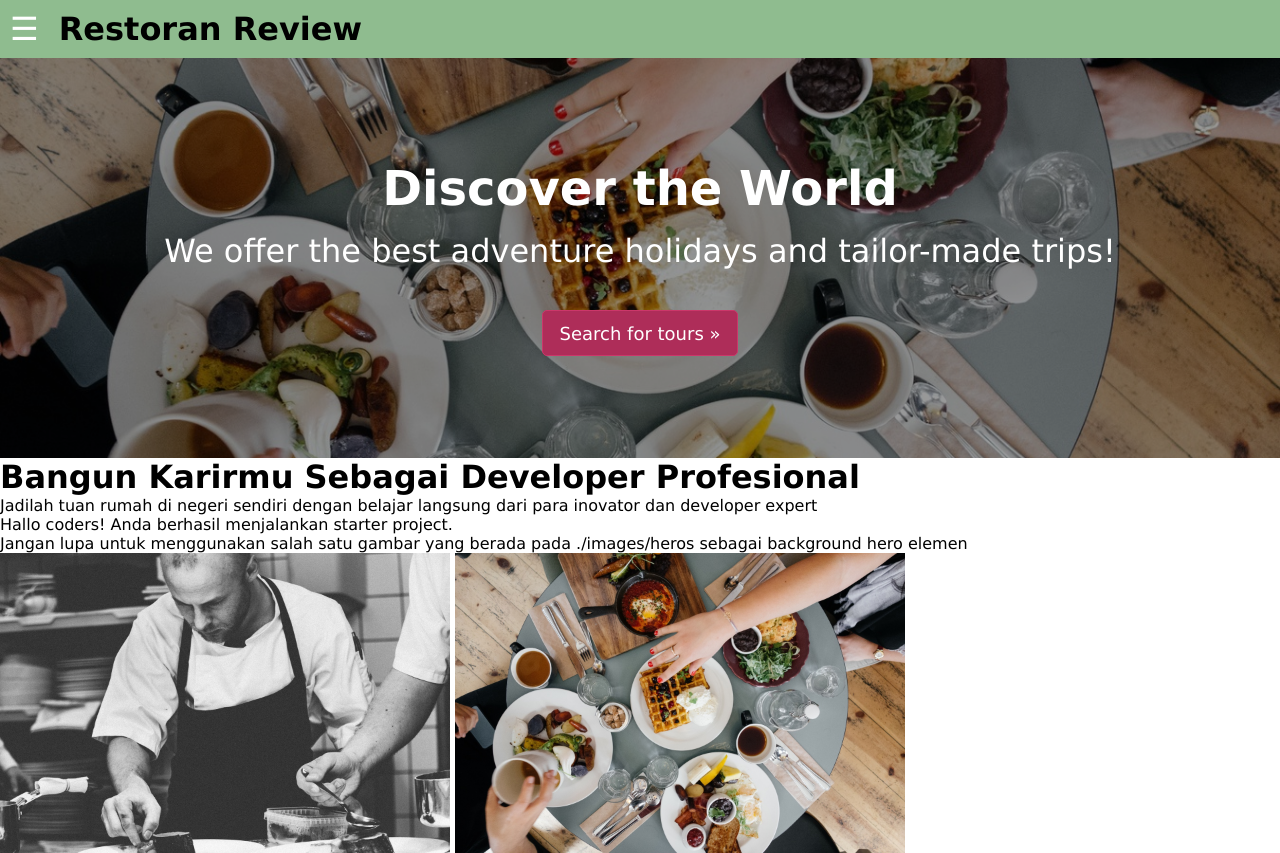
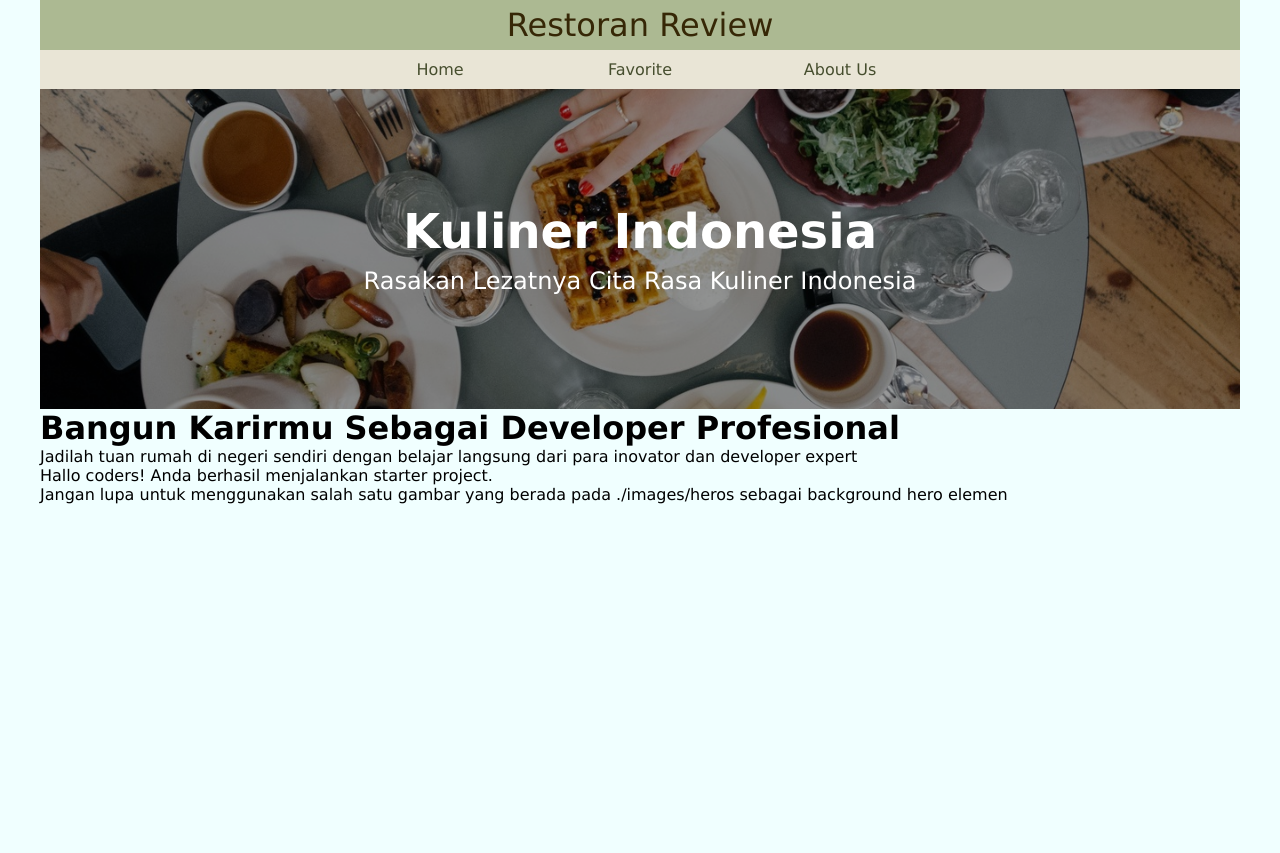
Before and after one commit to oets-man/dicoding-web-expert, a website built with webpack: page restaurant-apps/src/templates/index.html in a window 1280 px wide. Shown: the top 853 px of the page. After the commit the page ends 800 px from the top, so only its background shows below. Built offline with nearby package versions, Linux system fonts and the light colour scheme; files whose address does not match are found by name.

Commit message:
perbaiki hero

```diff
--- a/restaurant-apps/src/styles/main.scss
+++ b/restaurant-apps/src/styles/main.scss
@@ -5,73 +5,118 @@
 	box-sizing: border-box;
 	font-family: 'Ubuntu', Geneva, Tahoma, sans-serif;
 }
+// variables
+$tablet: 768px;
+$laptop: 1024px;
+$dark1: #362706;
+$dark2: #464e2e;
+$light1: #e9e5d6;
+$light2: #acb992;
+$light3: #d7e0c3;
+body {
+	max-width: 1200px;
+	margin: 0 auto;
+	background-color: azure;
+}
 
 .header__inner {
-	overflow: auto;
 	display: flex;
+	flex-direction: row;
 	align-items: center;
-	background-color: darkseagreen;
+	color: $dark1;
+	background-color: $light2;
+	height: 50px;
 	.header__menu {
-		padding: 10px;
-		float: left;
-		display: flex;
 		font-size: 2em;
-		color: #fff;
+		padding: 0 10px;
 	}
 	.header__title {
-		margin-left: 10px;
 		font-size: 2em;
-		float: left;
-		display: flex;
+		font-weight: normal;
+	}
+	@media screen and (min-width: $tablet) {
+		& {
+			flex-direction: column;
+		}
+		.header__title {
+			line-height: 50px;
+		}
+		.header__menu {
+			display: none;
+		}
 	}
 }
 
 nav {
 	box-shadow: 6px 8px 5px rgba($color: #8a8585, $alpha: 0.4);
 	z-index: 10;
-	background-color: #fff;
+	background-color: $light1;
 	width: 200px;
 	position: absolute;
-	/* This trasform moves the drawer off canvas. */
 	-webkit-transform: translate(-250px, 0);
 	transform: translate(-250px, 0);
-	/* Optionally, we animate the drawer. */
 	transition: transform 0.3s ease;
-	ul li {
-		display: list-item;
-		border-bottom: 1px solid #e0e0e0;
+	ul {
+		display: grid;
+		li {
+			border-bottom: 1px solid $light2;
 			width: 100%;
 			text-align: left;
 			padding: 20px;
 			a {
-			color: brown;
+				color: $dark2;
 				cursor: pointer;
 				text-decoration: none;
+			}
+			&:hover {
+				font-weight: bold;
+				background-color: $light3;
+			}
 		}
 	}
 	&.open-nav {
 		-webkit-transform: translate(0, 0);
 		transform: translate(0, 0);
 	}
+	@media screen and (min-width: $tablet) {
+		position: static;
+		-webkit-transform: translate(0, 0);
+		transform: translate(0, 0);
+		box-shadow: none;
+		width: 100%;
+		margin: 0 auto;
+		ul {
+			grid-template-columns: 1fr 1fr 1fr;
+			flex-direction: column;
+			justify-content: center;
+			max-width: 600px;
+			margin: auto;
+			li {
+				display: inline;
+				text-align: center;
+				border: 0;
+				padding: 10px;
+			}
+		}
+	}
 }
 
 .hero {
 	position: relative;
-	width: 100vw;
-	// max-width: 1000px;
-	height: 50vh;
+	width: 100%;
+	height: 40vh;
 	display: flex;
 	justify-content: center;
 	align-items: center;
+	background: linear-gradient(45deg, #98cbff, #98ffcb);
 
-	&::before{
-		content: "";
-		position: absolute;
+	&::before {
+		content: '';
+		position: relative;
 		top: 0;
 		left: 0;
 		width: 100%;
 		height: 100%;
-		background: linear-gradient(45deg, #98cbff, #98ffcb);
 		background: url(../public/images/heros/hero-image_2.jpg);
 		background-repeat: no-repeat;
 		background-size: cover;
@@ -79,10 +124,10 @@ nav {
 		filter: brightness(60%);
 	}
 	.hero-content {
-		position: relative;
+		position: absolute;
 		color: white;
 		text-align: center;
-		margin: 0.625rem;
+		// margin: 0.625rem;
 
 		.hero-title {
 			font-size: 3rem;
@@ -90,24 +135,25 @@ nav {
 			margin-bottom: 0;
 		}
 		.hero-subtitle {
-			font-size: 2rem;
+			font-size: 1.5rem;
 			font-weight: 200;
-			margin-top: 1rem;
+			margin-top: 0.5rem;
+			padding: 0 20px;
 		}
-		 .hero-button {
-			background-color: #ae2d59;
-			color: white;
-			border: 1px solid #cb376a;
-			margin-top: 2.5rem;
-			padding: 0.7rem 1rem;
-			font-size: 1.125rem;
-			font-weight: 200;
-			cursor: pointer;
-			border-radius: 5px;
-		 }
-		 .hero-button:hover {
-			background-color: #cb376a;
-			border: 1px solid #db7598;
+		// .hero-button {
+		// 	background-color: #ae2d59;
+		// 	color: white;
+		// 	border: 1px solid #cb376a;
+		// 	margin-top: 2.5rem;
+		// 	padding: 0.7rem 1rem;
+		// 	font-size: 1.125rem;
+		// 	font-weight: 200;
+		// 	cursor: pointer;
+		// 	border-radius: 5px;
+		// }
+		// .hero-button:hover {
+		// 	background-color: #cb376a;
+		// 	border: 1px solid #db7598;
+		// }
 	}
 }
- }
--- a/restaurant-apps/src/templates/index.html
+++ b/restaurant-apps/src/templates/index.html
@@ -22,12 +22,13 @@
 
 			<section class="hero">
 				<div class="hero-content">
-					<h1 class="hero-title">Discover the World</h1>
-					<h2 class="hero-subtitle">We offer the best adventure holidays and tailor-made trips!</h2>
-					<button type="button" class="hero-button" onclick="location.href='tours.html'">Search for tours &raquo;</button>
+					<h1 class="hero-title">Kuliner Indonesia</h1>
+					<h2 class="hero-subtitle">Rasakan Lezatnya Cita Rasa Kuliner Indonesia</h2>
+					<!-- <button type="button" class="hero-button" onclick="location.href='tours.html'">Search for tours &raquo;</button> -->
 				</div>
 			</section>
 		</header>
+		<main>
 			<div class="heroa">
 				<div class="hero__inner">
 					<h1 class="hero__title">Bangun Karirmu Sebagai Developer Profesional</h1>
@@ -37,9 +38,11 @@
 
 			<p>Hallo coders! Anda berhasil menjalankan starter project.</p>
 			<p>Jangan lupa untuk menggunakan salah satu gambar yang berada pada ./images/heros sebagai background hero elemen</p>
-		<img src="./images/heros/hero-image_1.jpg" width="450" alt="" />
-		<img src="./images/heros/hero-image_2.jpg" width="450" alt="" />
-		<img src="./images/heros/hero-image_3.jpg" width="450" alt="" />
-		<img src="./images/heros/hero-image_4.jpg" width="450" alt="" />
+			<!-- <img src="./images/heros/hero-image_1.jpg" width="450" alt="" /> -->
+			<!-- <img src="./images/heros/hero-image_2.jpg" width="450" alt="" /> -->
+			<!-- <img src="./images/heros/hero-image_3.jpg" width="450" alt="" /> -->
+			<!-- <img src="./images/heros/hero-image_4.jpg" width="450" alt="" /> -->
+		</main>
+		<footer></footer>
 	</body>
 </html>
```
Also changed, not shown: restaurant-apps/sub1-kriteria.txt (added, +42 -0 lines), restaurant-apps/sub1-saran.txt (added, +14 -0 lines). Lines whose indentation alone changed are shown as unchanged.
